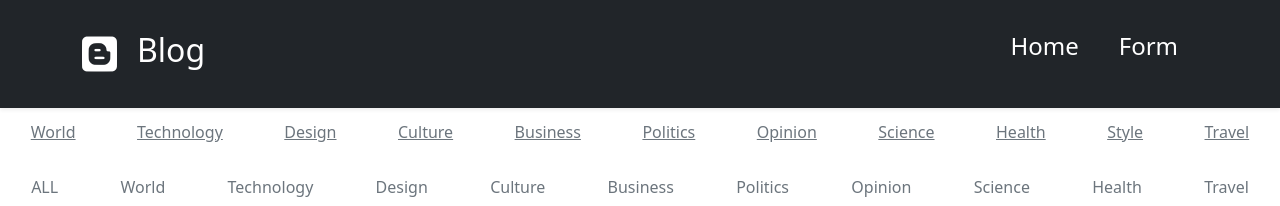
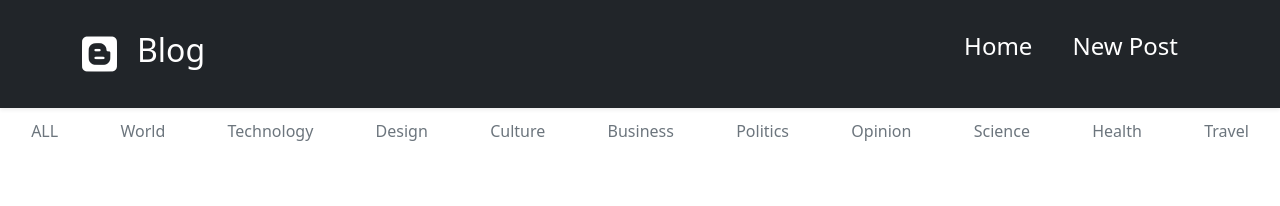
Before and after one commit to JesyNoelia/Blog, an Angular app in the folder AngularBlog/: page /blog in a window 1280 px wide. Shown: the top 206 px of the page. Built offline with nearby package versions, Linux system fonts and the light colour scheme.

Commit message:
traslado de contenido a otros componentes para mejor visualizacion

```diff
--- a/AngularBlog/src/app/app.component.html
+++ b/AngularBlog/src/app/app.component.html
@@ -8,28 +8,12 @@
             </a>
             <ul>
                 <li [routerLink]="['/blog']">Home </li>
-                <li [routerLink]="['/new']">Form </li>
+                <li [routerLink]="['/new']">New Post </li>
             </ul>
 
         </div>
     </div>
 </header>
-
-<div class="nav-scroller py-1 mb-2">
-    <nav class="nav d-flex justify-content-around">
-        <a class="p-2 link-secondary" href="#">World</a>
-        <a class="p-2 link-secondary" href="#">Technology</a>
-        <a class="p-2 link-secondary" href="#">Design</a>
-        <a class="p-2 link-secondary" href="#">Culture</a>
-        <a class="p-2 link-secondary" href="#">Business</a>
-        <a class="p-2 link-secondary" href="#">Politics</a>
-        <a class="p-2 link-secondary" href="#">Opinion</a>
-        <a class="p-2 link-secondary" href="#">Science</a>
-        <a class="p-2 link-secondary" href="#">Health</a>
-        <a class="p-2 link-secondary" href="#">Style</a>
-        <a class="p-2 link-secondary" href="#">Travel</a>
-    </nav>
-</div>
 
 <main>
     <router-outlet></router-outlet>
```
Also changed, not shown: AngularBlog/src/app/app.component.css (line endings or trailing spaces).
